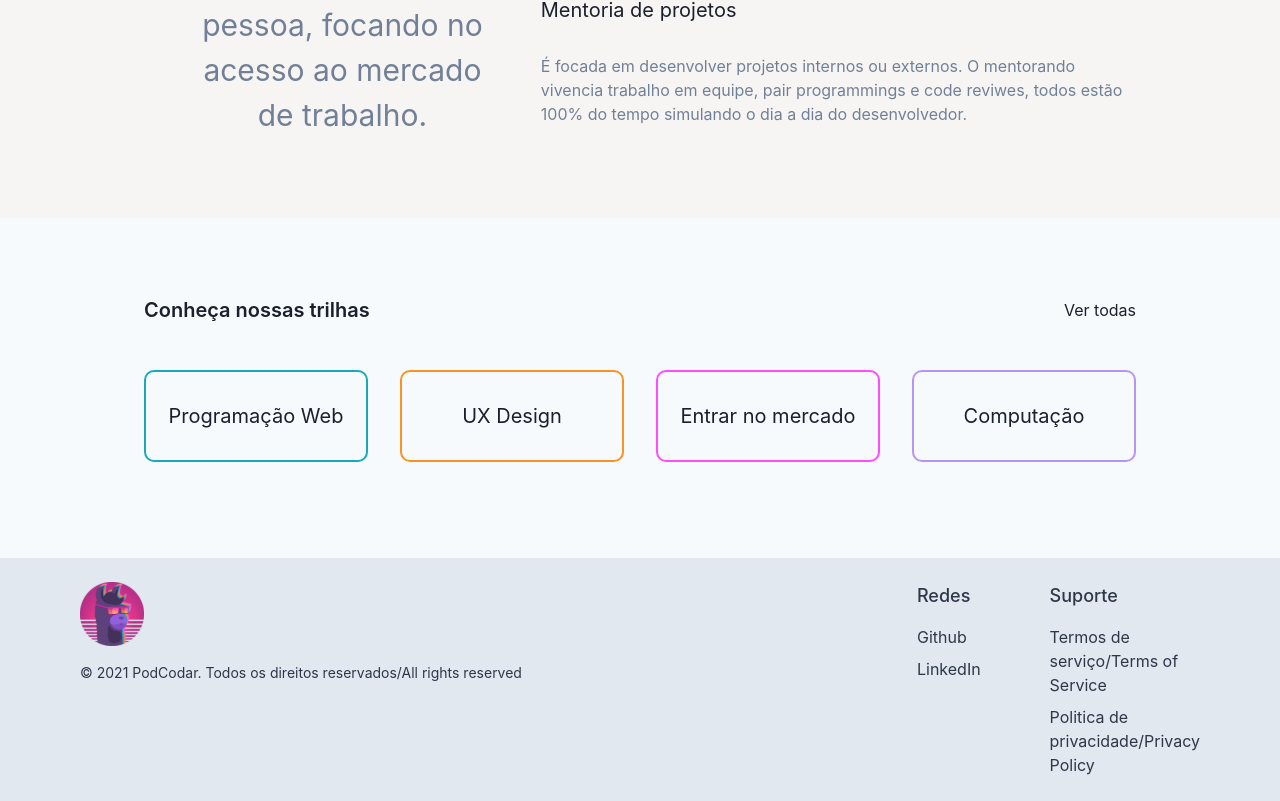
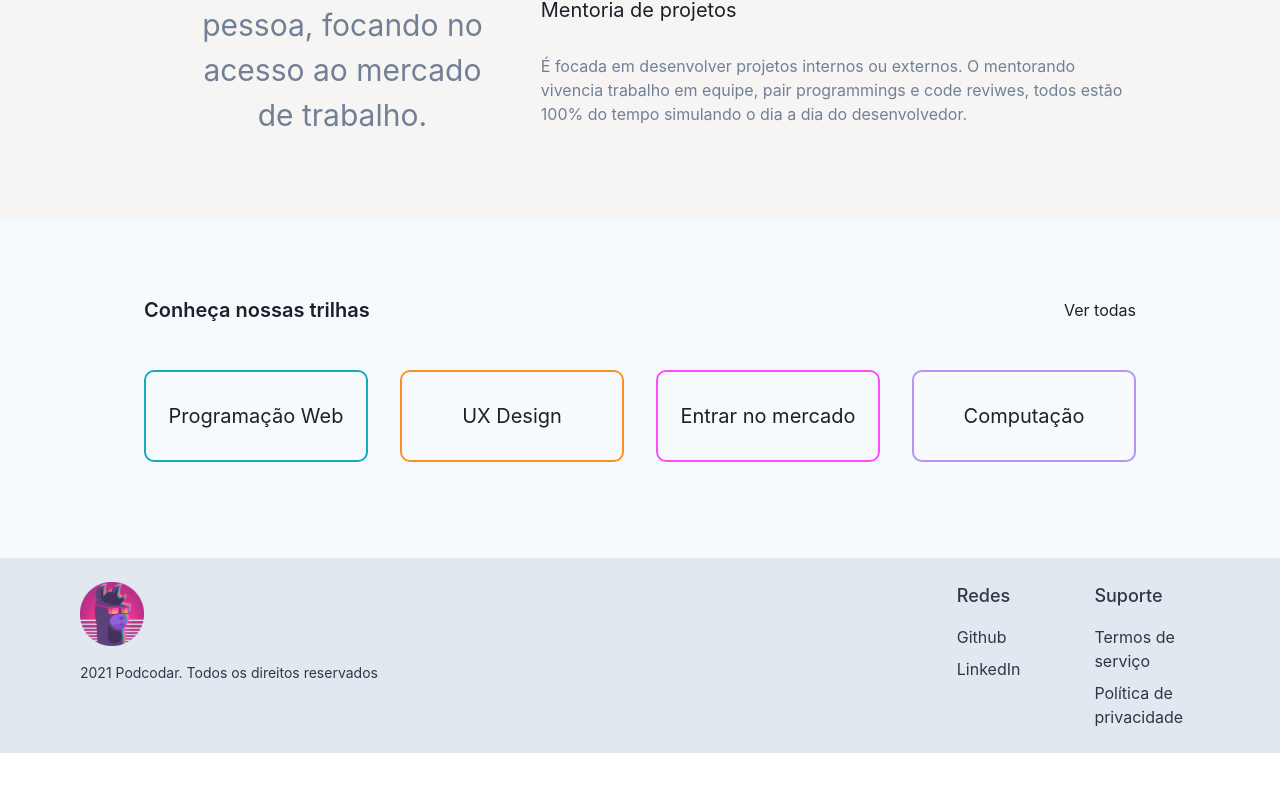
Before and after one commit to podcodar/webapp, a Next.js app: page / in a window 1280 px wide. Shown: the part 2138-2939 px from the top of the page. After the commit the page ends 2891 px from the top, so only its background shows below. Built offline with nearby package versions, Linux system fonts and the light colour scheme.

Commit message:
fea: add language support

```diff
--- a/packages/components/Footer.tsx
+++ b/packages/components/Footer.tsx
@@ -10,6 +10,7 @@ import {
 } from '@chakra-ui/react';
 
 import { Logo } from '@packages/components/icons';
+import { useI18n } from '@packages/features/i18n-context';
 
 const ListHeader = ({ children }: { children: ReactNode }) => {
   return (
@@ -22,6 +23,7 @@ const ListHeader = ({ children }: { children: ReactNode }) => {
 export default function Footer() {
   const bgColor = useColorModeValue('gray.200', 'gray.800');
   const color = useColorModeValue('gray.700', 'gray.200');
+  const { t } = useI18n('footer');
   return (
     <Box bg={bgColor} color={color}>
       <Container as={Stack} maxW="6xl" py="1.5rem">
@@ -33,25 +35,19 @@ export default function Footer() {
             <Box>
               <Logo />
             </Box>
-            <Text fontSize="sm">
-              © 2021 PodCodar. Todos os direitos reservados/All rights reserved
-            </Text>
+            <Text fontSize="sm">2021 Podcodar. {t(`legal`)}</Text>
           </Stack>
           <Stack align="flex-start">
-            <ListHeader>Redes</ListHeader>
+            <ListHeader>{t(`socials`)}</ListHeader>
             <Link href="https://github.com/podcodar">Github</Link>
             <Link href="https://www.linkedin.com/company/podcodar/">
               LinkedIn
             </Link>
           </Stack>
           <Stack align="flex-start">
-            <ListHeader>Suporte</ListHeader>
-            <Link href="/terms-of-service">
-              Termos de serviço/Terms of Service
-            </Link>
-            <Link href="/privacy-policy">
-              Politica de privacidade/Privacy Policy
-            </Link>
+            <ListHeader>{t(`support`)}</ListHeader>
+            <Link href="/terms-of-service">{t(`terms`)}</Link>
+            <Link href="/privacy-policy">{t(`privacy`)}</Link>
           </Stack>
         </SimpleGrid>
       </Container>
--- a/packages/features/i18n-context.tsx
+++ b/packages/features/i18n-context.tsx
@@ -87,4 +87,5 @@ type TranslationNS =
   | 'navbar'
   | 'whyItWorks'
   | 'mentoring'
-  | 'roadmap';
+  | 'roadmap'
+  | 'footer';
--- a/packages/locale/en.yml
+++ b/packages/locale/en.yml
@@ -53,3 +53,10 @@ roadmap:
   uxDesign: UX Design
   market: Getting hired
   computing: Computing
+
+footer:
+  legal: All rights reserved
+  socials: Socials
+  support: Support
+  terms: Terms of Service
+  privacy: Privacy Policy
--- a/packages/locale/pt.yml
+++ b/packages/locale/pt.yml
@@ -56,3 +56,10 @@ roadmap:
   uxDesign: UX Design
   market: Entrar no mercado
   computing: Computação
+
+footer:
+  legal: Todos os direitos reservados
+  socials: Redes
+  support: Suporte
+  terms: Termos de serviço
+  privacy: Política de privacidade
```
